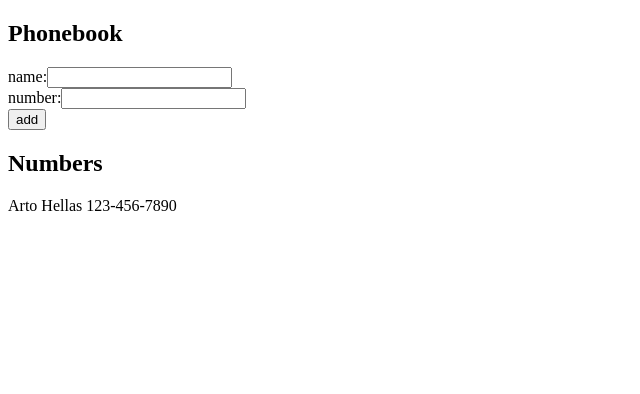
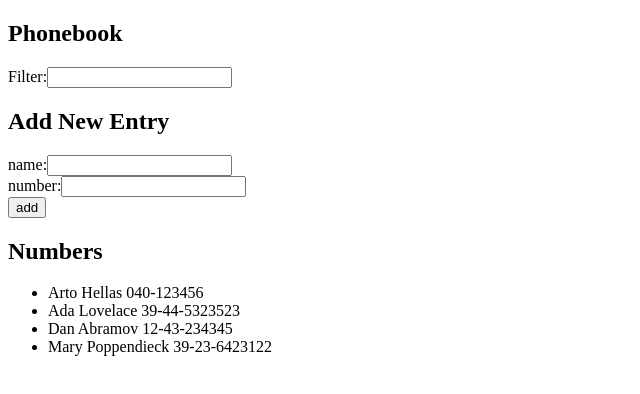
Before and after one commit to jtmcg0/FullStackOpen, a React (Vite) app in the folder part2/phonebook/: page / in a window 1280 px wide. Shown: the top 394 px of the page, without its empty margins (0-640 px from the left). Built offline with nearby package versions, Linux system fonts and the light colour scheme.

Commit message:
End of Exercise 2.9

```diff
--- a/part2/phonebook/src/App.jsx
+++ b/part2/phonebook/src/App.jsx
@@ -1,28 +1,23 @@
 import { useState } from 'react'
+import Persons from './components/Persons'
 
-const Person = ({person}) => {
-  return (
-    <div>
-      {person.name} {person.number}
-    </div>
-  )
-}
 
 const App = () => {
 
   const [persons, setPersons] = useState([
-    { name: 'Arto Hellas',
-      number: '123-456-7890',
-      id: '1'
-     }
+    { name: 'Arto Hellas', number: '040-123456', id: 1 },
+    { name: 'Ada Lovelace', number: '39-44-5323523', id: 2 },
+    { name: 'Dan Abramov', number: '12-43-234345', id: 3 },
+    { name: 'Mary Poppendieck', number: '39-23-6423122', id: 4 }
   ])
-
   const [newName, setNewName] = useState('')
   const [newNumber, setNewNumber] = useState('')
+  const [searchFilter, setSearchFilter] = useState('')
 
 
   const addName = (event) => {
     event.preventDefault()
+
     // Test is name exists
     const inBook = persons.filter((person) => person.name === newName)
     if (inBook.length > 0) {
@@ -40,6 +35,16 @@ const App = () => {
     }
   }
 
+  const personsToShow = searchFilter
+    ? persons.filter(person =>
+        person.name.toLowerCase().includes(searchFilter.toLowerCase())
+      )
+    : persons //Return full list if no filter set
+
+    console.log("Filtered persons:", personsToShow)  // Log the filtered array
+    console.log("Current search filter:", searchFilter)
+
+
   const handleNameChange = (event) => {
     console.log(event.target.value)
     setNewName(event.target.value)
@@ -49,9 +54,24 @@ const App = () => {
     setNewNumber(event.target.value)
   }
 
+  const handleFilterChange = (event) => {
+    setSearchFilter(event.target.value)
+  }
+
+
   return (
     <div>
       <h2>Phonebook</h2>
+
+      <div>
+        Filter:
+        <input
+          value = {searchFilter}
+          onChange = {handleFilterChange}
+        />
+      </div>
+
+      <h2>Add New Entry</h2>
       <form onSubmit = {addName} >
         <div>
           name:
@@ -72,10 +92,7 @@ const App = () => {
         </div>
       </form>
       <h2>Numbers</h2>
-
-      {persons.map(person =>
-        <Person key={person.id} person={person} />
-      )}
+      <Persons persons={personsToShow} />
 
     </div>
   )
--- a/part2/phonebook/src/components/Person.jsx
+++ b/part2/phonebook/src/components/Person.jsx
@@ -1,6 +1,6 @@
 const Person = ({person}) => {
     return (
-        <li>{person.name}</li>
+        <li>{person.name} {person.number}</li>
     )
 }
 
--- /dev/null
+++ b/part2/phonebook/src/components/Persons.jsx
@@ -0,0 +1,14 @@
+import Person from './Person'
+
+const Persons = ({persons}) => {
+
+    return(
+        <ul>
+          {persons.map(person =>
+            <Person key={person.id} person={person} />
+          )}
+        </ul>
+    )
+}
+
+export default Persons
```
